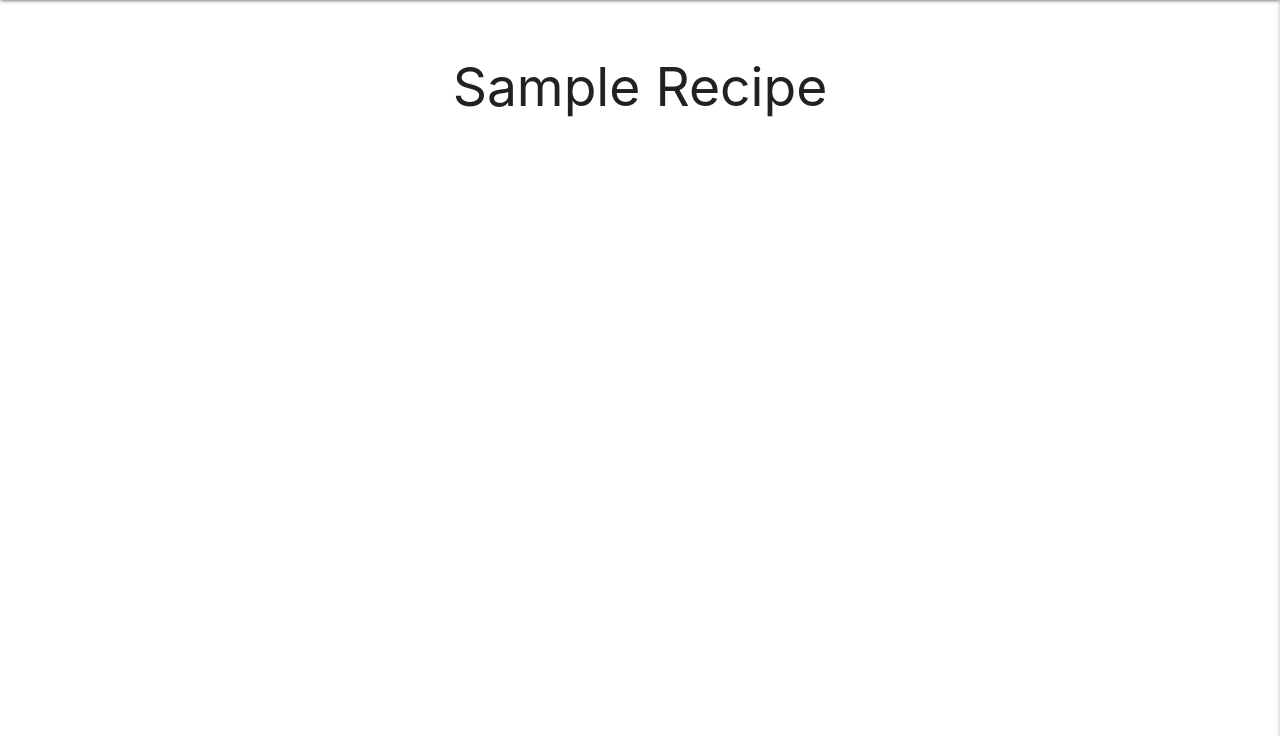
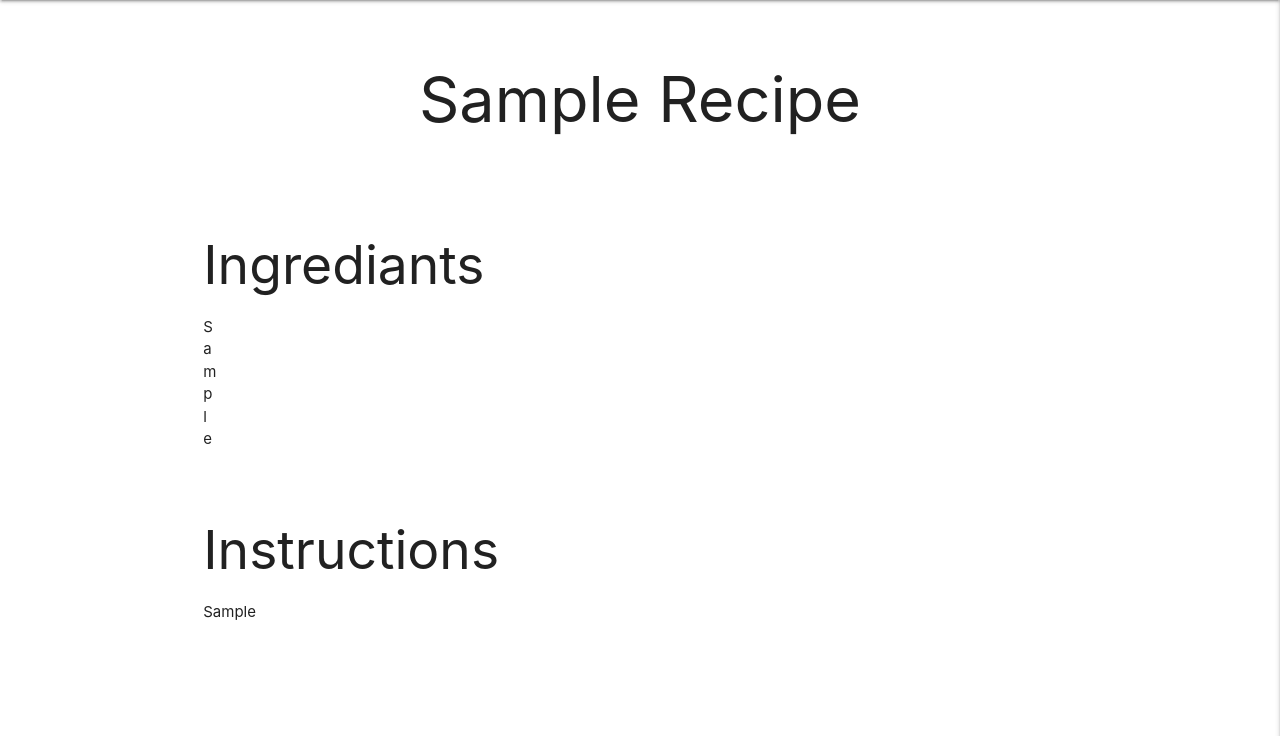
Before and after one commit to avabellaw/my-recipe, a Flask app: page /recipe/1 in a window 1280 px wide. Shown: the part 64-800 px from the top of the page. Run offline with Flask 3, Linux system fonts and the light colour scheme; tables that the repository leaves empty hold one stand-in row (values such as "Sample post").

Commit message:
feat: Add view_recipes page

```diff
--- a/myrecipe/templates/my-recipes.html
+++ b/myrecipe/templates/my-recipes.html
@@ -33,7 +33,7 @@
                             <p>{{ recipe.desc }}</p>
                         </div>
                         <div class="card-action">
-                            <a class="view-recipe-btn" href="{{ url_for('view_recipe', recipe=recipe.id) }}">View Recipe</a>
+                            <a class="view-recipe-btn" href="{{ url_for('view_recipe', recipe_id=recipe.id) }}">View Recipe</a>
                             <p class="card_created-by right"><small>Created by {{ recipe.created_by }}</small></p>
                         </div>
                     </div>
--- a/myrecipe/templates/view-recipe.html
+++ b/myrecipe/templates/view-recipe.html
@@ -6,7 +6,28 @@
     <div class="container">
         <div class="row">
             <div class="col s12">
-                <h2 class="page-header">{{ recipe.title }}</h2>
+                <h1 class="page-header">{{ recipe.title }}</h2>
+            </div>
+        </div>
+        <div class="row">
+            <div class="col s12">
+                <!-- Image -->
+            </div>
+        </div>
+        <div class="row">
+            <div class="col s6 offset-3">
+                <h2>Ingrediants</h2>
+                <ul>
+                    {% for ingredient in recipe.ingredients %}
+                    <li>{{ ingredient }}</li>
+                    {% endfor %}
+                </ul>
+            </div>
+        </div>
+        <div class="row">
+            <div class="col s12">
+                <h2>Instructions</h2>
+                <p>{{ recipe.instructions }}</p>
             </div>
         </div>
     </div>
```
